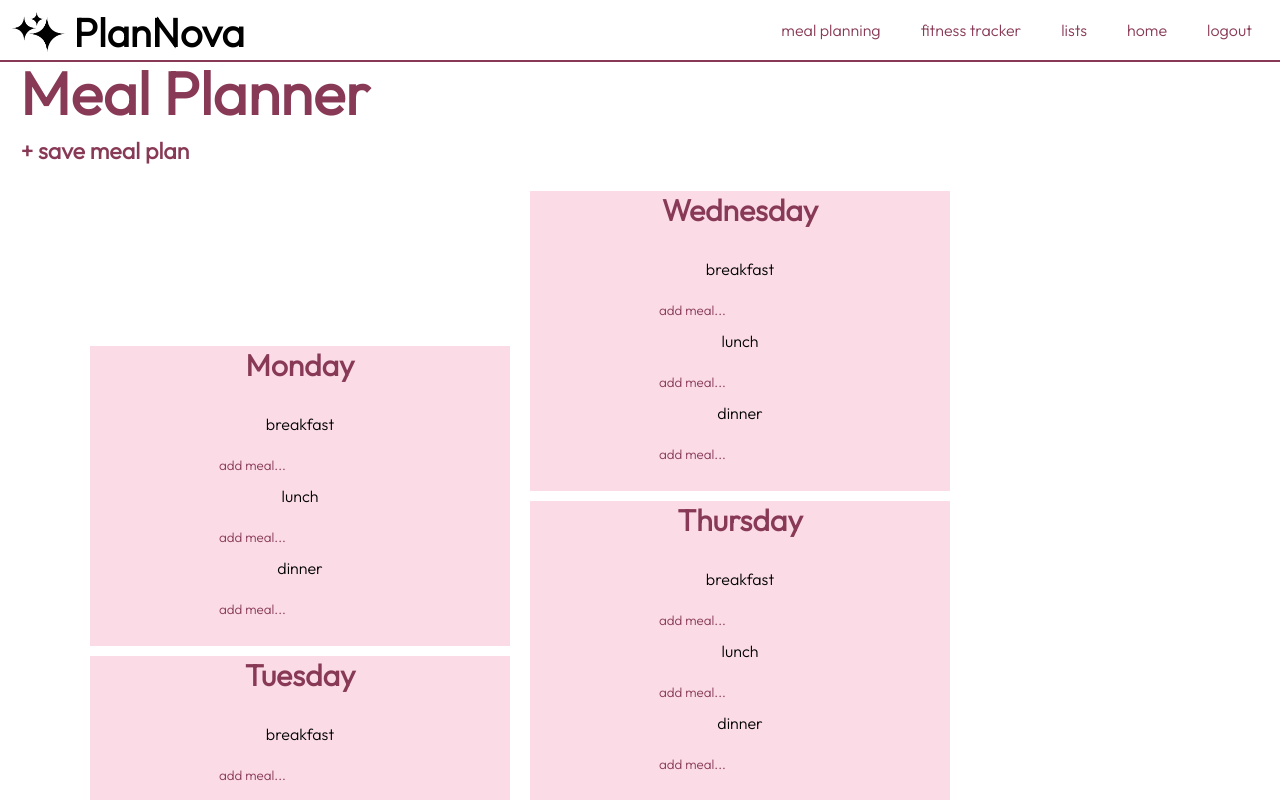
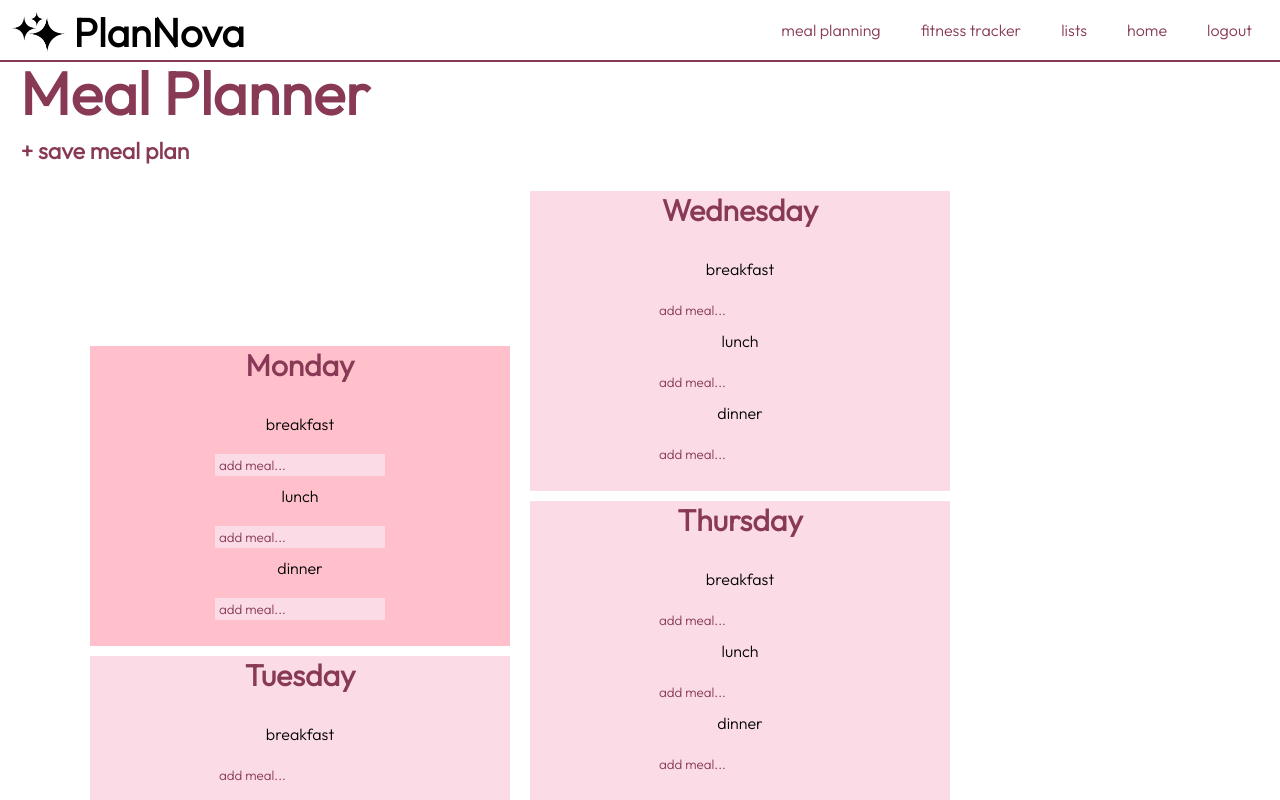
Before and after one commit to brookewest11/PlanNova, a React (Create React App) app in the folder src/plannova/: page /meal-planning in a window 1280 px wide. In both pictures the pointer is over the element 300 px from the left and 495 px from the top of the page. Shown: the top 800 px of the page. Built offline with nearby package versions, Linux system fonts and the light colour scheme; no server answers; a web font is replaced by a local one.

Commit message:
added color for hovering on mealboxes

```diff
--- a/src/plannova/src/modules/MealPlan.css
+++ b/src/plannova/src/modules/MealPlan.css
@@ -96,8 +96,12 @@ body {
     background-color: #fadbe6;
     color:883955;
     font-family: "Outfit";
+    transition: background-color 0.3s;
+  }
 
-  }
+  .mealbox:hover {
+    background-color: #ffc0cb;
+}
   .input
   {
     position: static;
```
